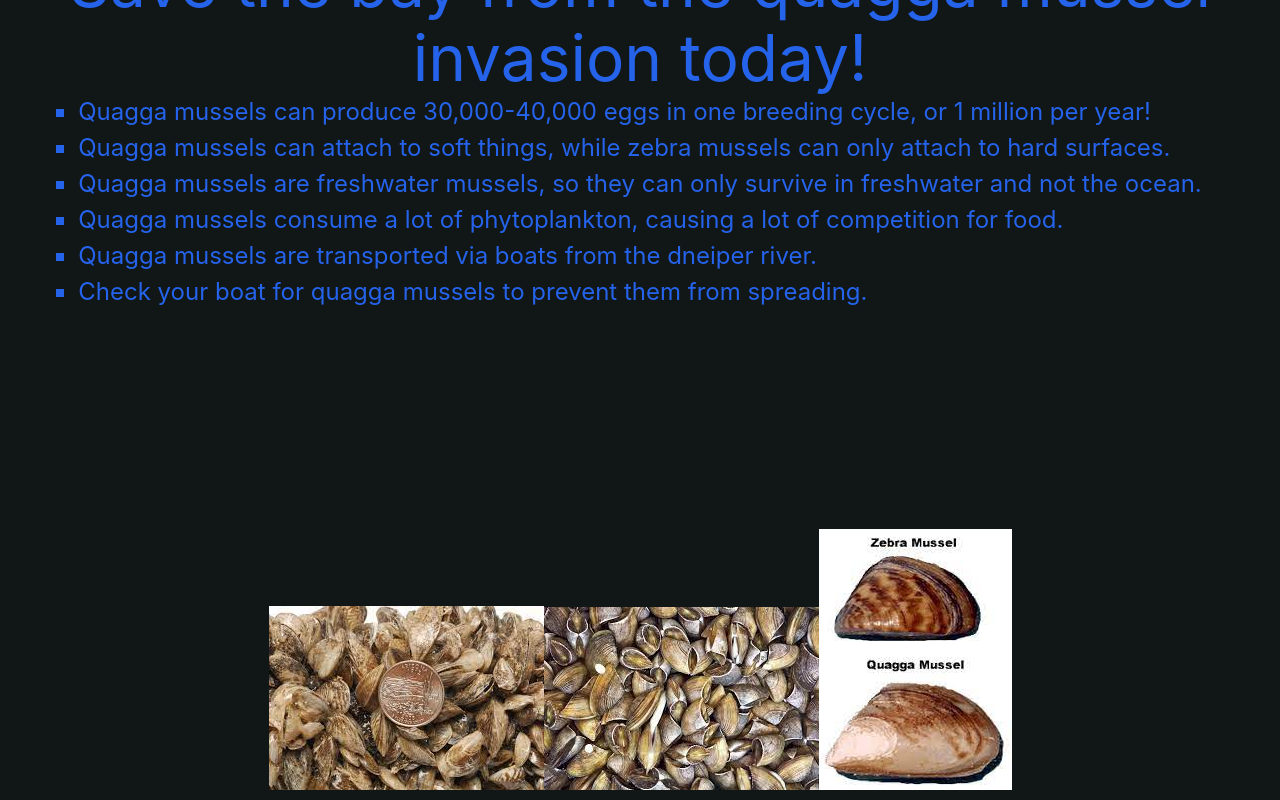
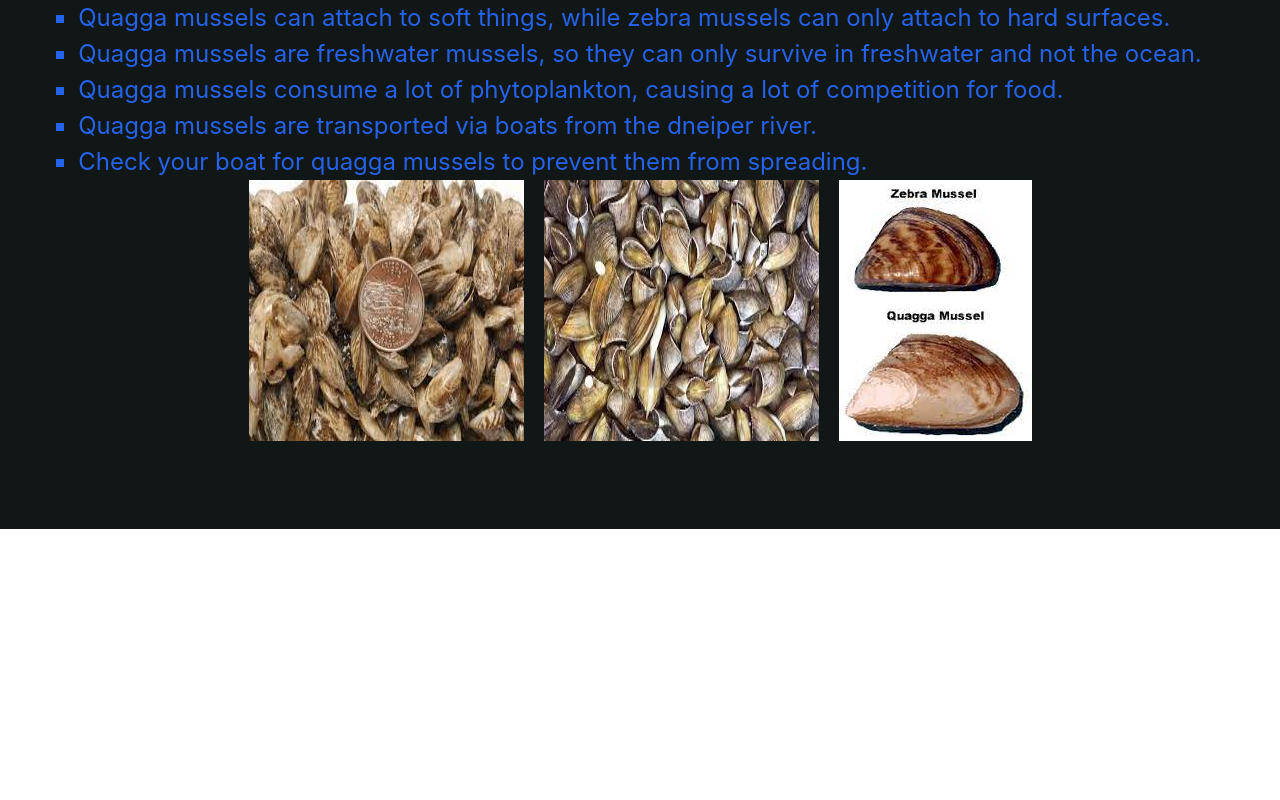
Before and after one commit to Thetoyking91/quagga-mussels, a Next.js app: page / in a window 1280 px wide. Shown: the part 325-1125 px from the top of the page. After the commit the page ends 854 px from the top, so only its background shows below. Built offline with nearby package versions, Linux system fonts and the light colour scheme.

Commit message:
IMAGES V17

```diff
--- a/pages/index.js
+++ b/pages/index.js
@@ -30,13 +30,12 @@ export default function Home() {
             Check your boat for quagga mussels to prevent them from spreading.
           </li>
         </ul>
-
-      </Template>
-      <div className="gap-4">
+        <div className="gallerydiv">
           <Image src={image1} className="gallery" />
           <Image src={image2} className="gallery" />
           <Image src={image3} className="gallery" />
         </div>
+      </Template>
     </div>
   )
 }
```
